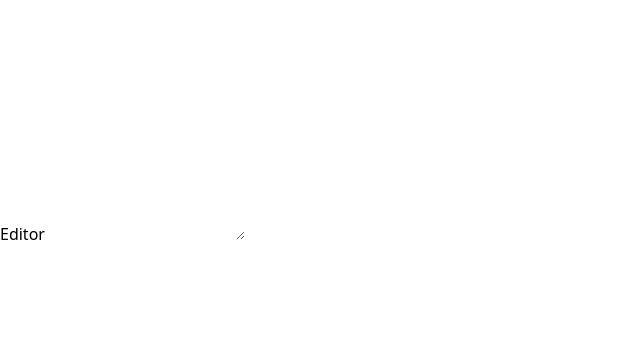
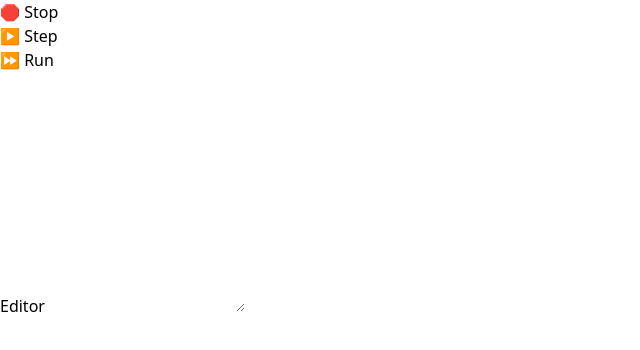
Before and after one commit to ahuth/stack-machine, a React (Vite) app: page / in a window 1280 px wide. Shown: the top 350 px of the page, without its empty margins (0-640 px from the left). Built offline with nearby package versions, Linux system fonts and the light colour scheme.

Commit message:
Add inert controls

```diff
--- a/src/components/App.tsx
+++ b/src/components/App.tsx
@@ -1,4 +1,5 @@
 import {useReducer} from 'react';
+import Controls from './Controls';
 import Editor from './Editor';
 import {reducer, initialState} from '../reducer';
 
@@ -6,7 +7,8 @@ export default function App() {
   const [state, dispatch] = useReducer(reducer, initialState);
 
   return (
-    <main className="p-4">
+    <main className="flex flex-col gap-2 p-4">
+      <Controls />
       <Editor dispatch={dispatch} state={state} />
     </main>
   );
--- /dev/null
+++ b/src/components/Controls.tsx
@@ -0,0 +1,21 @@
+export default function Controls() {
+  return (
+    <ul className="flex gap-2">
+      <li>
+        <button className="border border-slate-950 p-1 hover:bg-slate-100 active:bg-slate-200 active:translate-y-1">
+          🛑 Stop
+        </button>
+      </li>
+      <li>
+        <button className="border border-slate-950 p-1 hover:bg-slate-100 active:bg-slate-200 active:translate-y-1">
+          ▶️ Step
+        </button>
+      </li>
+      <li>
+        <button className="border border-slate-950 p-1 hover:bg-slate-100 active:bg-slate-200 active:translate-y-1">
+          ⏩ Run
+        </button>
+      </li>
+    </ul>
+  );
+}
```
